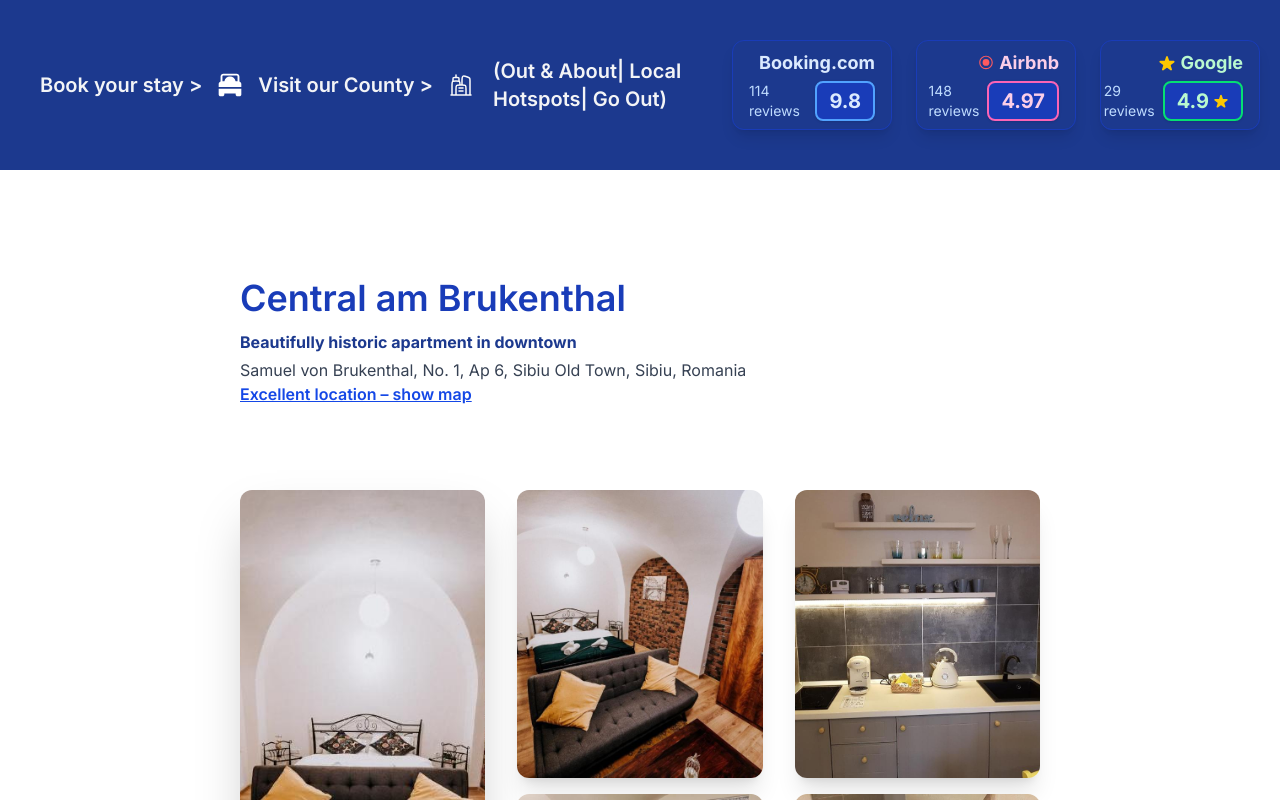
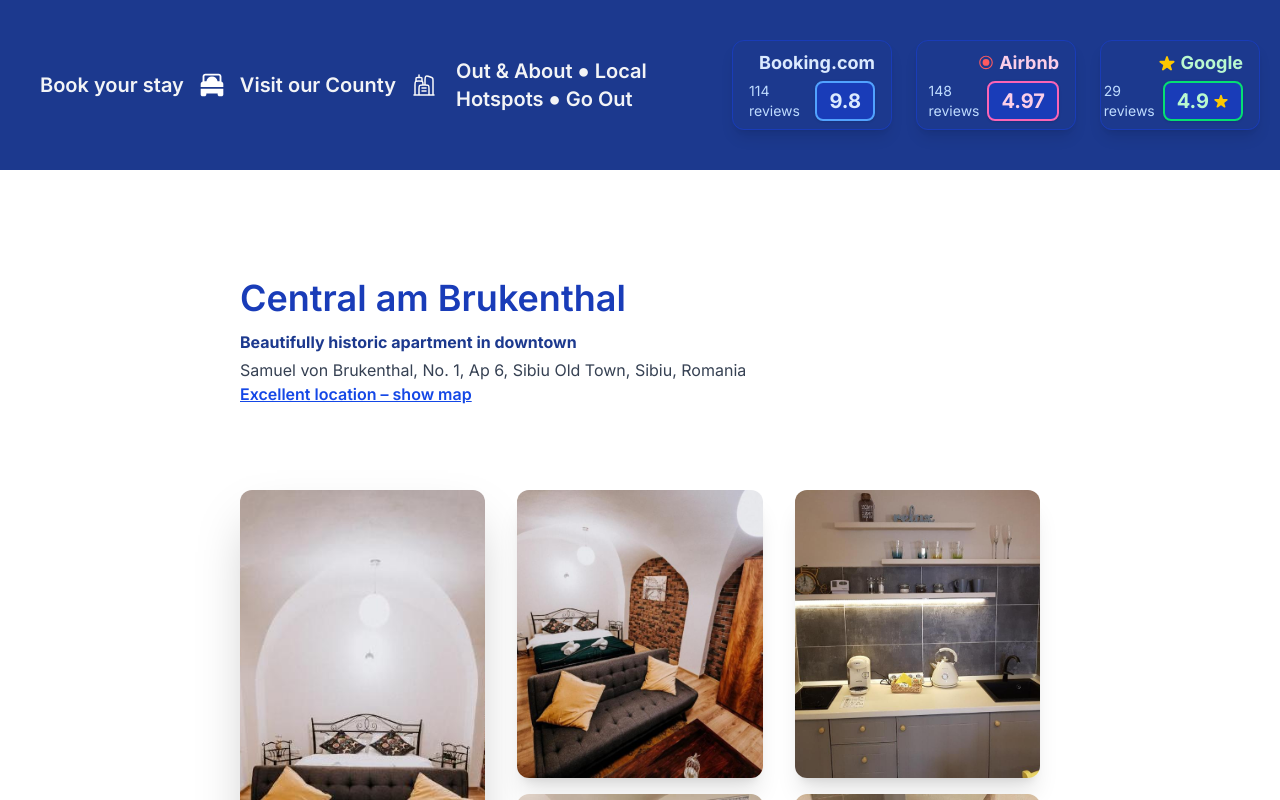
Before and after one commit to aldamacus/my-vercel-application, a Next.js app: page / in a window 1280 px wide. Shown: the top 800 px of the page. Built offline with nearby package versions, Linux system fonts and the light colour scheme.

Commit message:
Update header: use middle dot separator for navigation link

```diff
--- a/src/components/header.tsx
+++ b/src/components/header.tsx
@@ -26,7 +26,7 @@ export default function Header({ font = "" }: { font?: string }) {
               href="/book-your-stay"
               className={`flex items-center gap-2 text-xl  font-semibold transition-colors hover:text-yellow-400 text-gray-100 ${font}`}
             >
-              Book your stay {">"}
+              Book your stay
             </Link>
             <img src="/beds-bedroom-svgrepo-com.svg" width={24} height={24} />
 
@@ -34,7 +34,7 @@ export default function Header({ font = "" }: { font?: string }) {
               href="/county"
               className=" text-xl font-semibold hover:text-yellow-400 transition-colors"
             >
-              Visit our County {">"}
+              Visit our County
             </Link>
             <img src="/city-svgrepo-com.svg" width={24} height={24} />
           </div>
@@ -49,7 +49,7 @@ export default function Header({ font = "" }: { font?: string }) {
               href="/in-the-area"
               className="hover:text-yellow-400 text-xl font-semibold transition-colors"
             >
-              (Out & About| Local Hotspots| Go Out)
+              Out & About ● Local Hotspots ● Go Out
             </Link>
           )}
         </nav>
```
